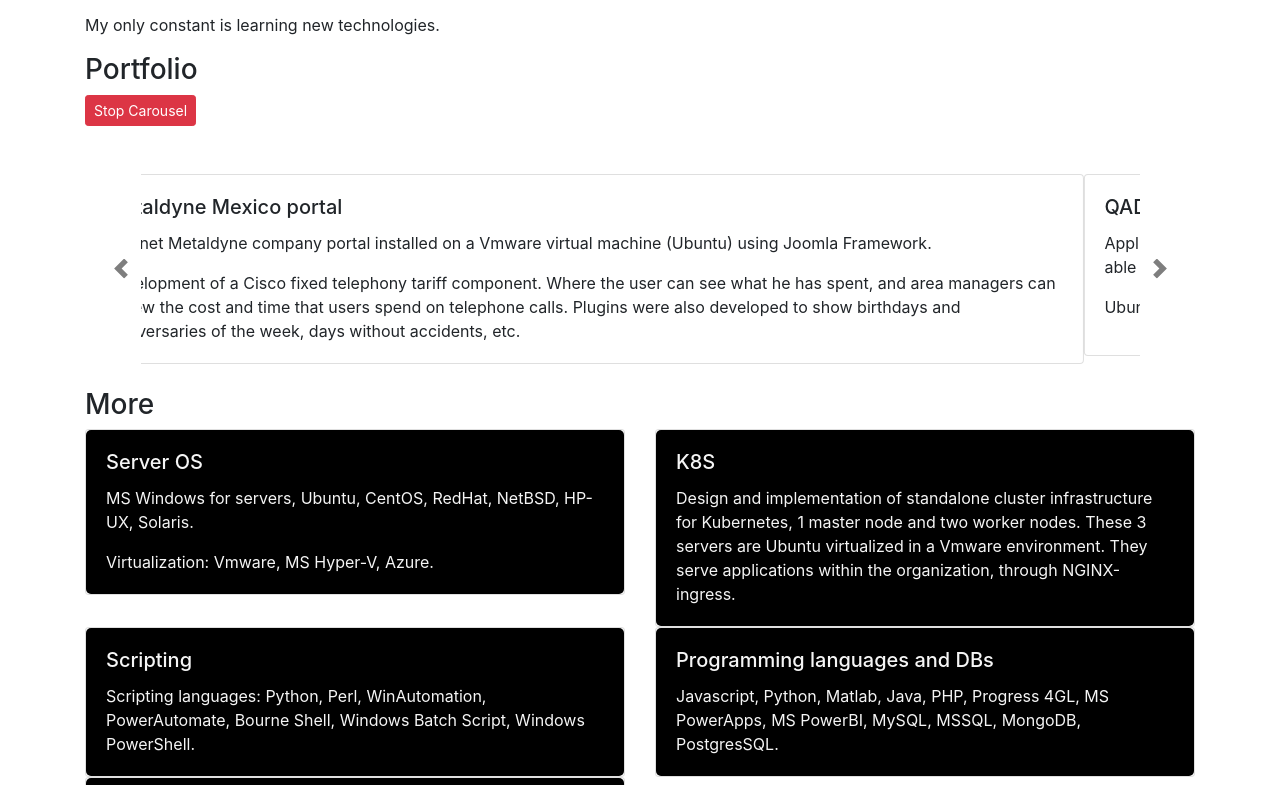
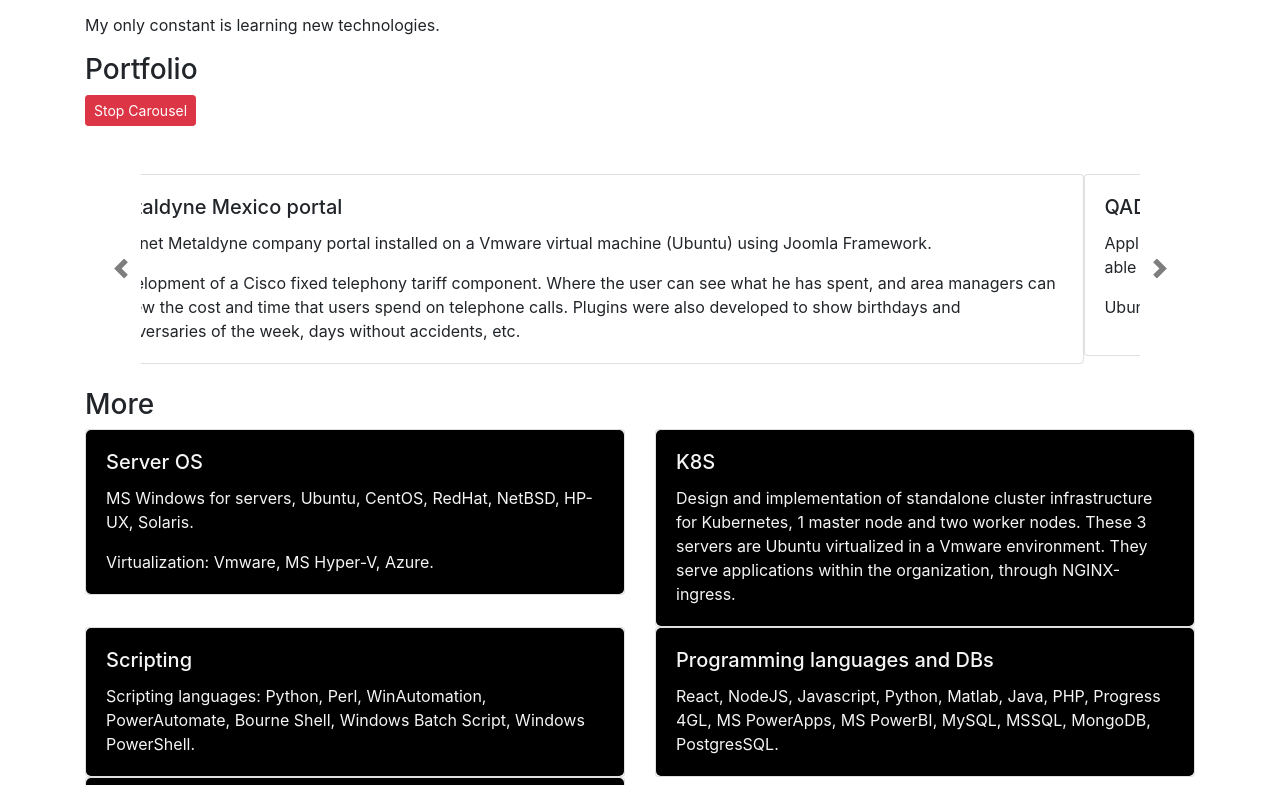
Before and after one commit to ftamezroot/ftamezroot.github.io, a plain HTML site: page index.html in a window 1280 px wide. Shown: the part 167-952 px from the top of the page. Drawn offline with nearby package versions, Linux system fonts and the light colour scheme.

Commit message:
Update index.html
Adding React & NodeJS

```diff
--- a/index.html
+++ b/index.html
@@ -184,7 +184,7 @@
           <div class="card">
             <div class="card-body" style="color: whitesmoke; background-color: black; border-radius: 5px;">
               <h5 class="card-title">Programming languages and DBs</h5>
-              <p class="card-text">Javascript, Python, Matlab, Java, PHP, Progress 4GL, MS PowerApps, MS PowerBI, MySQL, MSSQL, MongoDB, PostgresSQL. </p>
+              <p class="card-text">React, NodeJS, Javascript, Python, Matlab, Java, PHP, Progress 4GL, MS PowerApps, MS PowerBI, MySQL, MSSQL, MongoDB, PostgresSQL. </p>
             </div>
           </div>
         </div>
```
